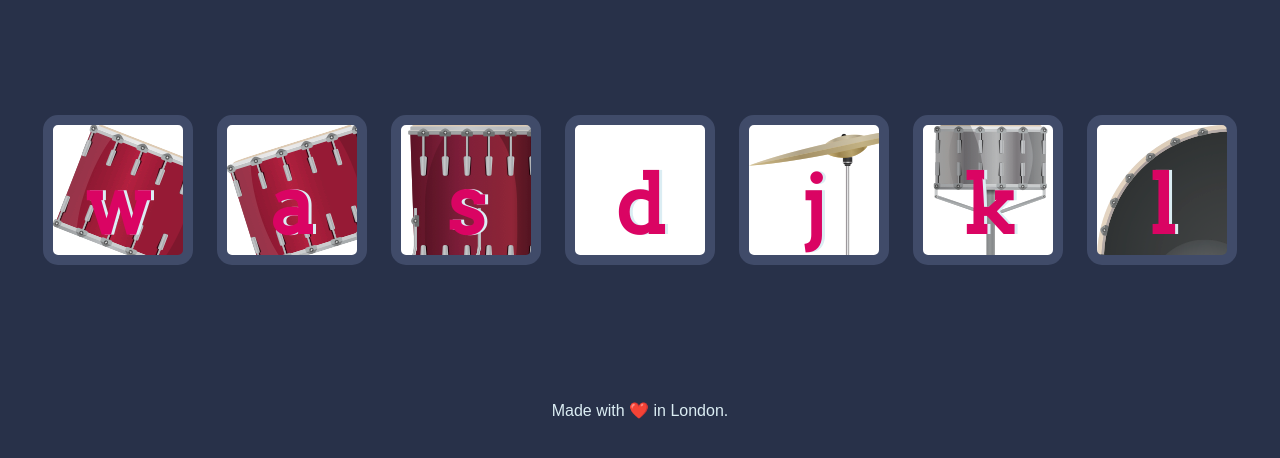
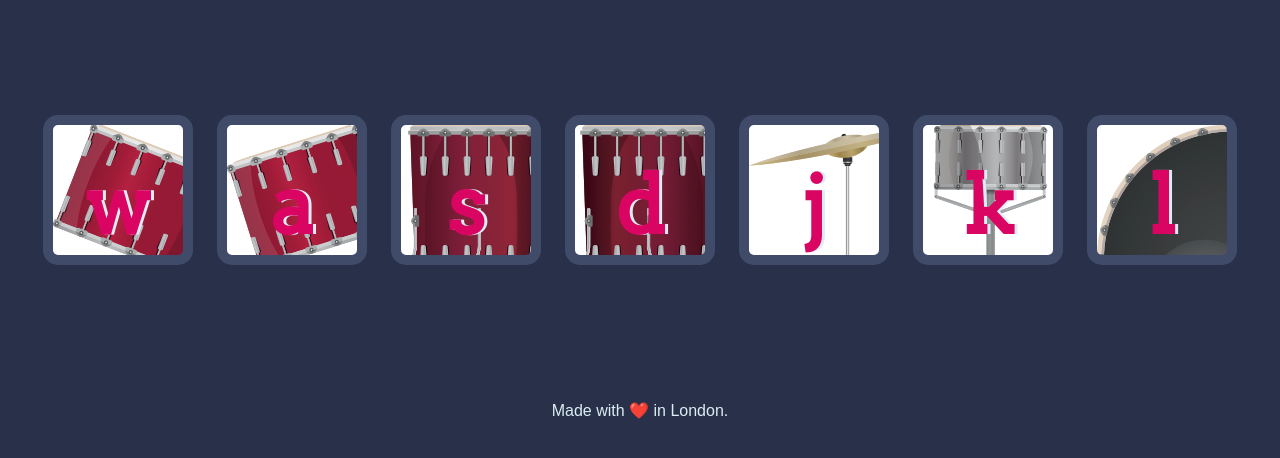
Before and after one commit to efecollins/drum-kit, a plain HTML site: page index.html in a window 1280 px wide. Shown: the part 174-632 px from the top of the page. Drawn offline with Linux system fonts and the light colour scheme; files whose address does not match are found by name.

Commit message:
Update styles.css

```diff
--- a/css/styles.css
+++ b/css/styles.css
@@ -29,7 +29,7 @@ footer {
 }
 
 .d {
-  background-image: url(images/tom4.png);
+  background-image: url(../images/tom4.png);
 }
 
 .j {
```
